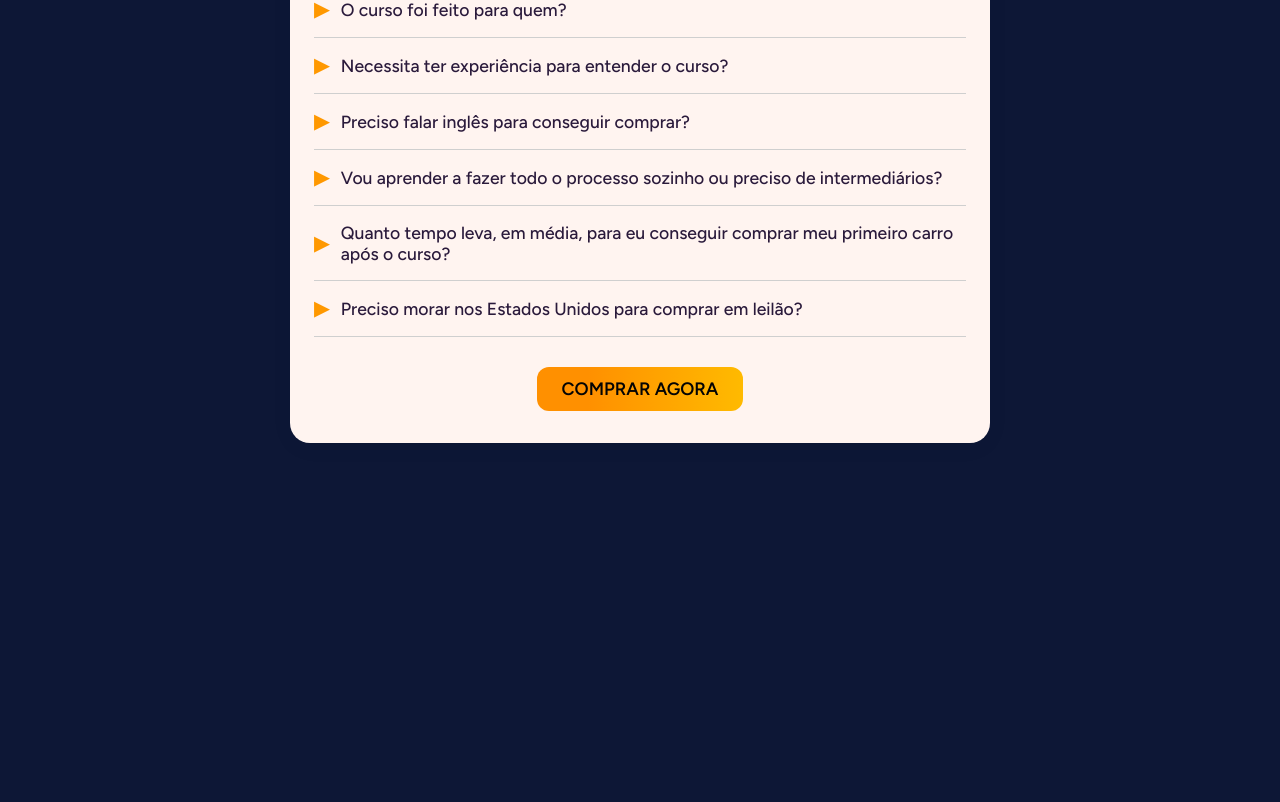
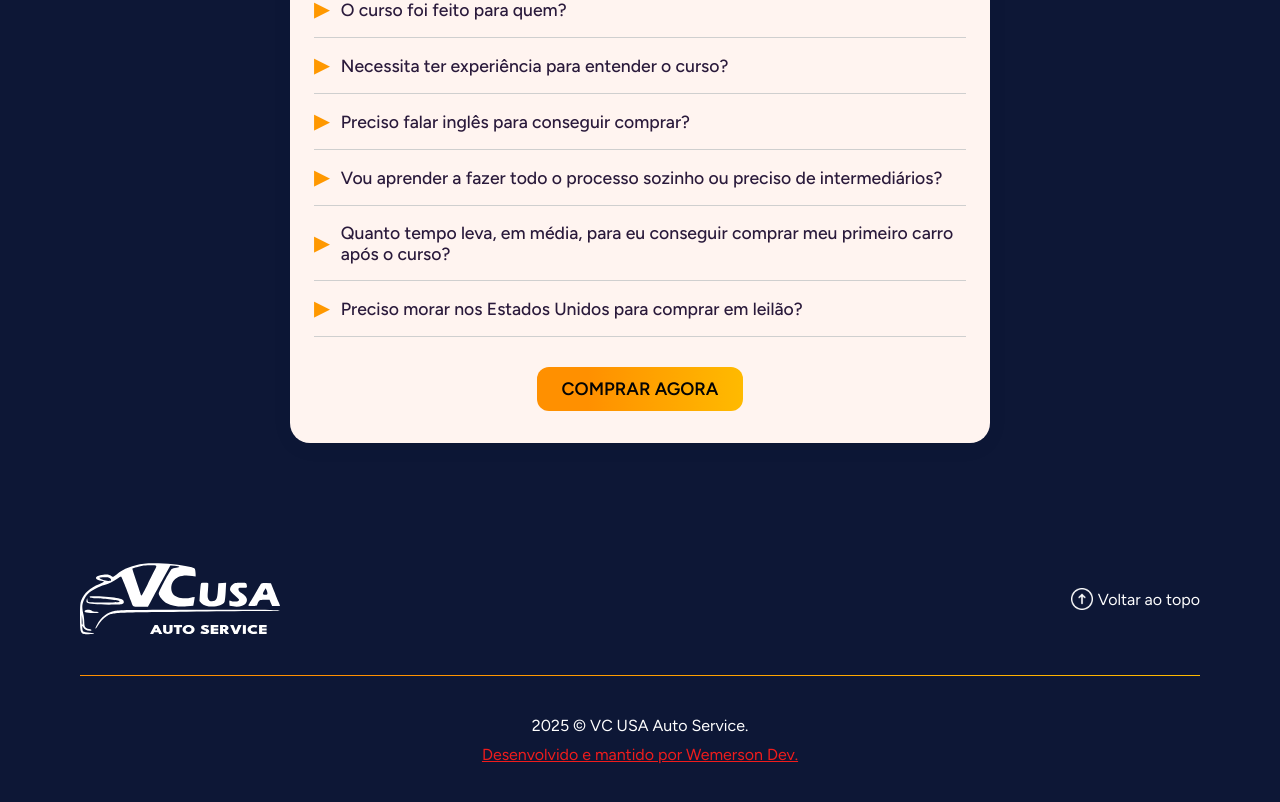
Before and after one commit to wemersonmatheuss/vcusaauto, a React (Vite) app: page / in a window 1280 px wide. Shown: the part 4347-5149 px from the top of the page. Before the commit the page ends 4830 px from the top, so only its background shows below. Built offline with nearby package versions, Linux system fonts and the light colour scheme.

Commit message:
feat: create Footer component with styles

```diff
--- a/src/App.tsx
+++ b/src/App.tsx
@@ -6,6 +6,7 @@ import { Differential } from "./Components/Differential"
 import { About } from "./Components/About"
 import { Price } from "./Components/Price"
 import { Faq } from "./Components/Faq"
+import { Footer } from "./Components/Footer"
 
 import logoVc from "./assets/svg/logo-vcusa.svg"
 
@@ -39,6 +40,8 @@ export function App() {
       />
 
       <Faq/>
+
+      <Footer/>
     </div>
   )
 }
--- /dev/null
+++ b/src/Components/Footer/index.tsx
@@ -0,0 +1,26 @@
+import styles from "./styles.module.css"
+
+import logo from "../../assets/svg/logo-vcusa.svg"
+import arrow from "../../assets/svg/image-arrow-top.svg"
+
+export function Footer() {
+    return (
+        <footer className={styles.container}>
+            <div className={styles.top}>
+                <img src={ logo } alt="Imagem da logo da VCusaAUTO" />
+
+                <a href="#">
+                    <img src={ arrow } alt="Icone de flecha para cima" />
+                    <span>Voltar ao topo</span>
+                </a>
+            </div>
+
+            <div className={styles.line}></div>
+
+            <div className={styles.bottom}>
+                <p>2025 © VC USA Auto Service.</p>
+                <a href="#">Desenvolvido e mantido por Wemerson Dev.</a>
+            </div>
+        </footer>
+    )
+}
--- /dev/null
+++ b/src/Components/Footer/styles.module.css
@@ -0,0 +1,62 @@
+.container {
+    width: 100%;
+    height: auto;
+
+    padding: 80px;
+
+    display: flex;
+    flex-direction: column;
+    gap: 40px;
+}
+
+.top {
+    display: flex;
+    align-items: center;
+    justify-content: space-between;
+}
+
+.top > img {
+    width: 200px;
+}
+
+.top a {
+    display: flex;
+    align-items: center;
+    gap: 5px;
+
+    text-decoration: none;
+
+    font-size: 16px;
+    font-weight: 400;
+
+    color: var(--text-color-white);
+}
+
+.line {
+    width: 100%;
+    height: 1px;
+
+    background: var(--gradient-orange);
+}
+
+.bottom {
+    display: flex;
+    flex-direction: column;
+    justify-content: center;
+    align-items: center;
+    gap: 10px;
+}
+
+.bottom p {
+    color: var(--text-color-white);
+
+    font-size: 16px;
+    font-weight: 400;
+}
+
+.bottom a {
+    font-size: 16px;
+    font-weight: 400;
+
+    color: rgb(239, 28, 28);
+}
```
